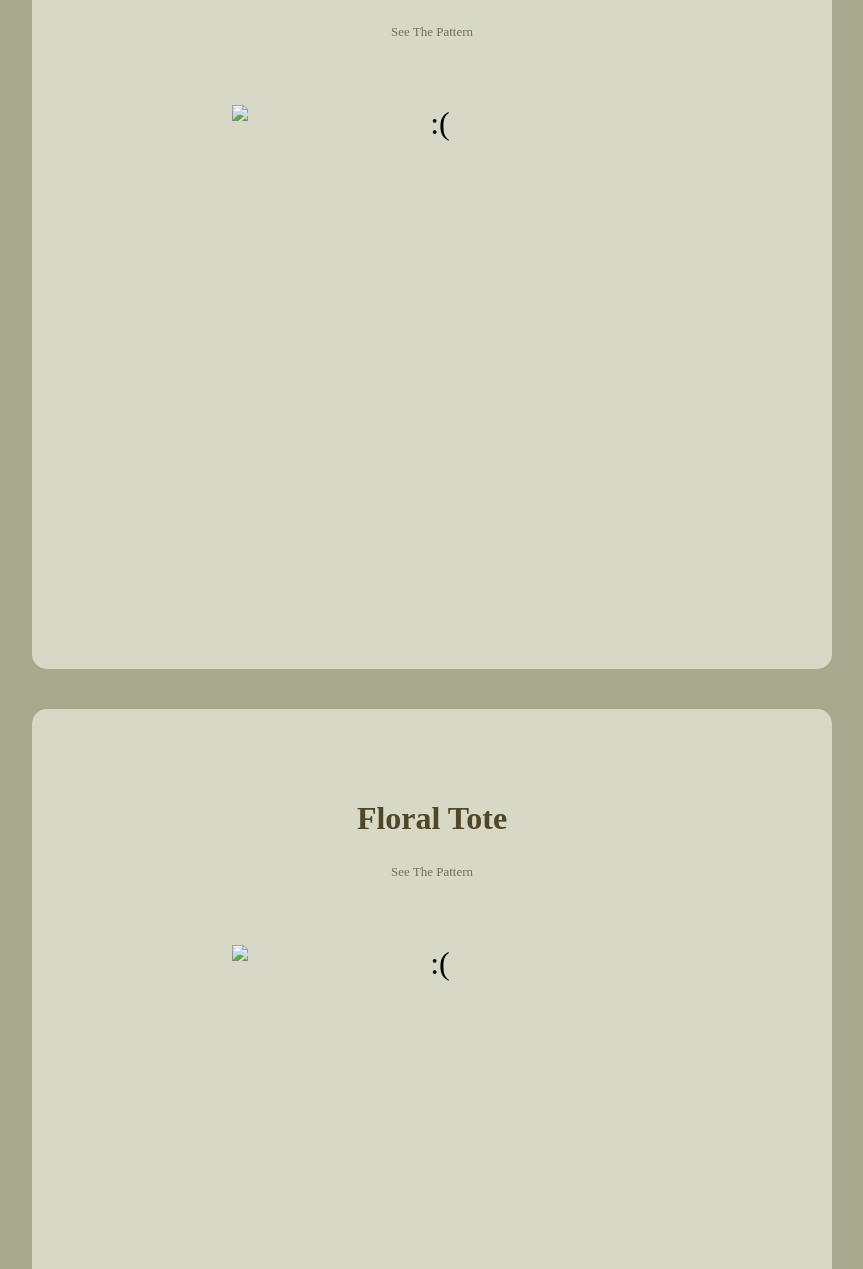
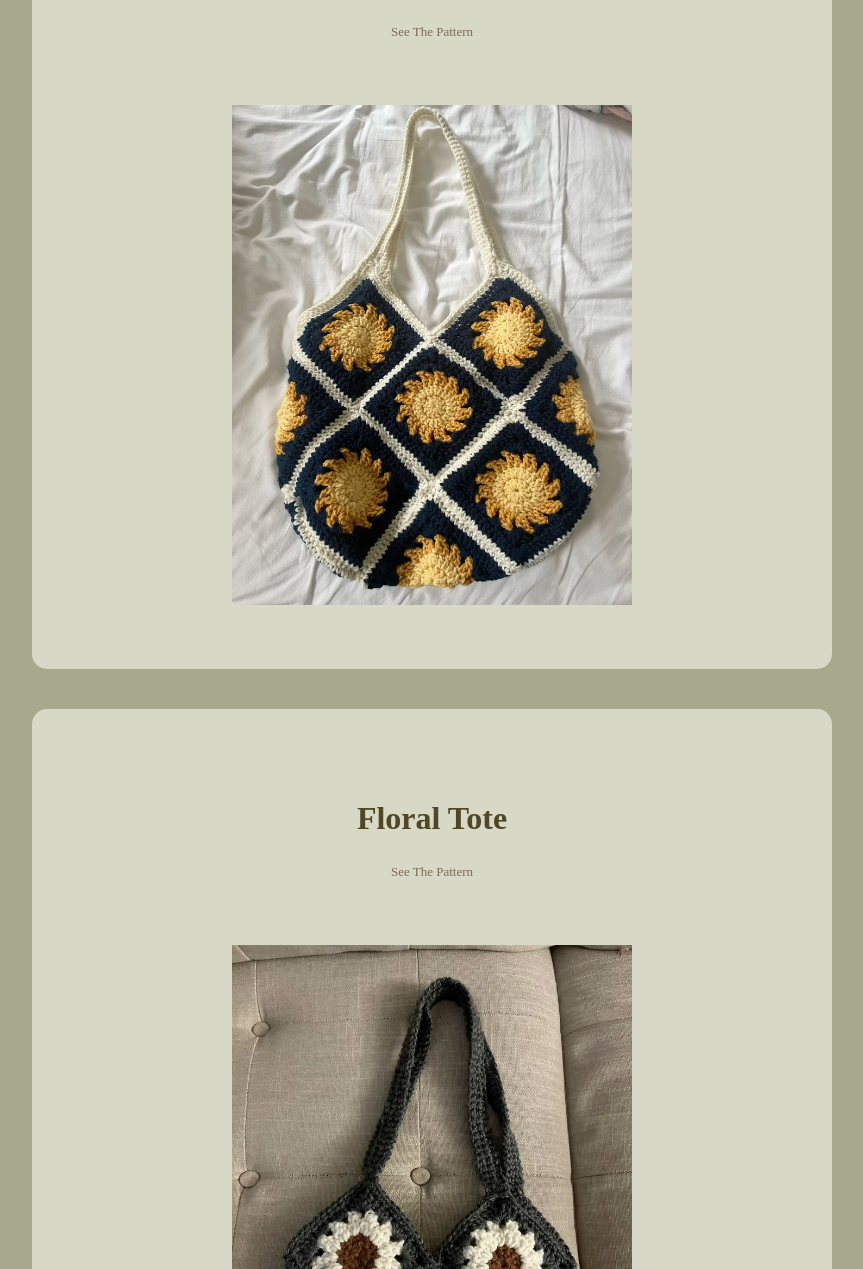
Before and after one commit to axxmv/crochet-patterns-new, a plain HTML site: page index.html in a window 1280 px wide. Shown: the part 471-1740 px from the top of the page, without its empty margins (268-1131 px from the left). Drawn offline with Linux system fonts and the light colour scheme; files whose address does not match are found by name.

Commit message:
Update index.html
fixed the paths

```diff
--- a/index.html
+++ b/index.html
@@ -87,19 +87,19 @@
     <div class = "container">
         <h2>Sunny Tote</h2>
         <a href = "sunpattern.html">See The Pattern</a>
-        <img src = "images/sun.jpg" alt = ":(">
+        <img src = "sun.jpg" alt = ":(">
 
     </div>
     <div class = "container">
         <h2>Floral Tote</h2>
         <a href = "daisy.html">See The Pattern</a>
-        <img src = "images/daisy.jpg" alt = ":(">
+        <img src = "daisy.jpg" alt = ":(">
     </div>
 
     <div class = "container">
         <h2>Vines</h2>
         <a href = "vines.html">See The Pattern</a>
-        <img src = "images/vines.jpg" alt = ":(">
+        <img src = "vines.jpg" alt = ":(">
     </div>
 
 
```
